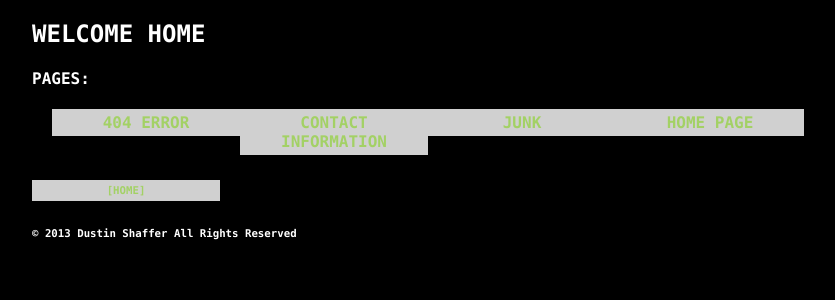
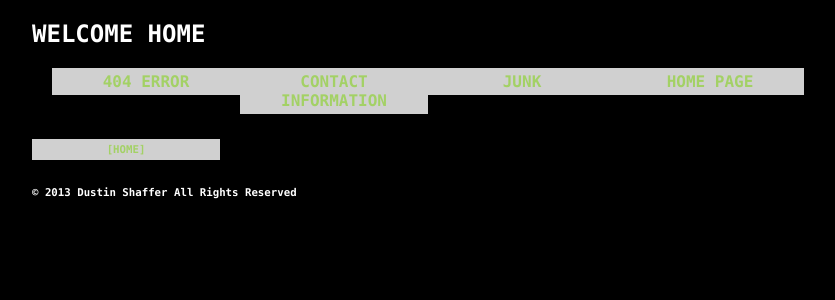
Before and after one commit to misterdustinface/misterdustinface.github.io, a Jekyll site: the page built from index.html, in a window 1280 px wide. Shown: the top 300 px of the page, without its empty margins (8-843 px from the left). Built offline with Jekyll 4.4.1, drawn with Linux system fonts in a browser that asks for light colours; comment, search, counter and statistics services are not loaded.

Commit message:
Update pages.html

```diff
--- a/_includes/pages.html
+++ b/_includes/pages.html
@@ -1,4 +1,3 @@
-<h4>PAGES:</h4>
 <ul> <link rel="stylesheet" type="text/css" href="homebar.css">
   {% for page in site.pages %}
     <li><a href="{{page.url}}"> {{page.title}} </a> </li>
```
